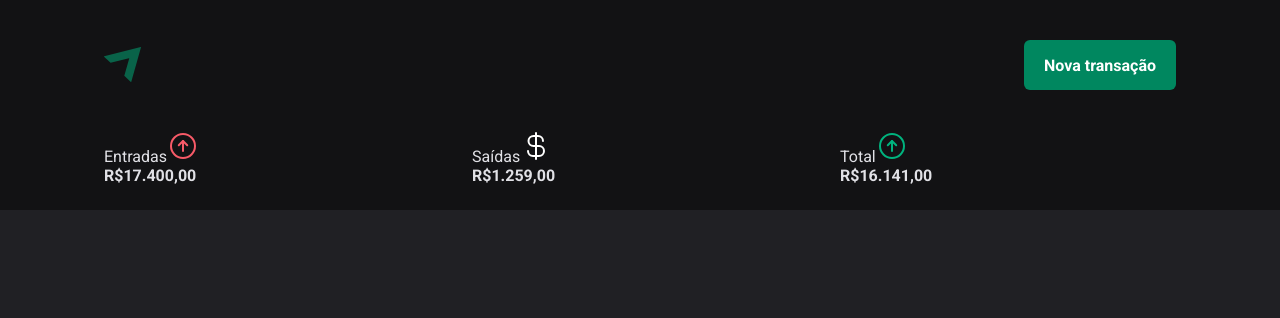
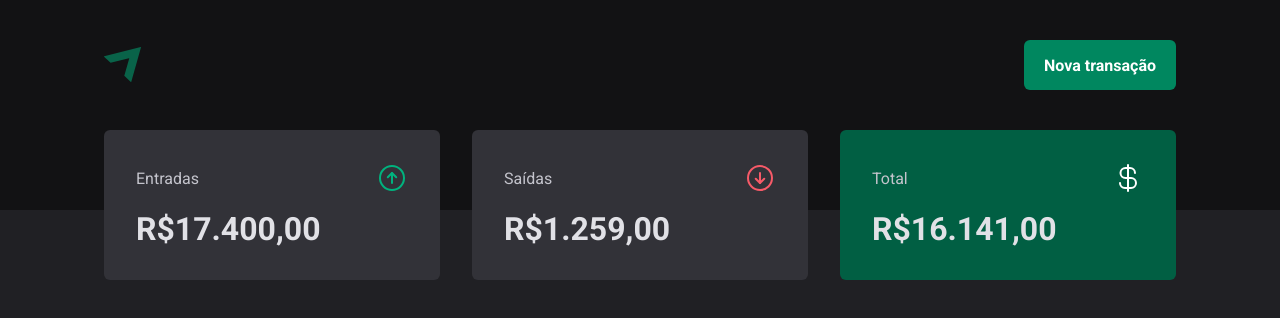
Before and after one commit to YasminFerrariDias/03-dt-money, a React (Vite) app: page / in a window 1280 px wide. Shown: the top 318 px of the page. Built offline with nearby package versions, Linux system fonts and the light colour scheme.

Commit message:
Finalizando o componente Summary

```diff
--- a/src/components/Summary/index.tsx
+++ b/src/components/Summary/index.tsx
@@ -1,4 +1,4 @@
-import { ArrowCircleUp, CurrencyDollar } from "phosphor-react";
+import { ArrowCircleDown, ArrowCircleUp, CurrencyDollar } from "phosphor-react";
 import { SummaryCard, SummaryContainer } from "./styled";
 
 export function Summary() {
@@ -7,7 +7,7 @@
       <SummaryCard>
         <header>
           <span>Entradas</span>
-          <ArrowCircleUp size={32} color='#f75a68' />
+          <ArrowCircleUp size={32} color='#00b37e' />
         </header>
         <strong>R$17.400,00</strong>
       </SummaryCard>
@@ -15,15 +15,15 @@
       <SummaryCard>
         <header>
           <span>Saídas</span>
-          <CurrencyDollar size={32} color='#fff' />
+          <ArrowCircleDown size={32} color='#f75a68' />
         </header>
         <strong>R$1.259,00</strong>
       </SummaryCard>
 
-      <SummaryCard>
+      <SummaryCard variant="green">
         <header>
           <span>Total</span>
-          <ArrowCircleUp size={32} color='#00b37e' />
+          <CurrencyDollar size={32} color='#fff' />
         </header>
         <strong>R$16.141,00</strong>
       </SummaryCard>
--- a/src/components/Summary/styled.ts
+++ b/src/components/Summary/styled.ts
@@ -1,4 +1,4 @@
-import styled from "styled-components";
+import styled, { css } from "styled-components";
 
 export const SummaryContainer = styled.section`
   width: 100%;
@@ -13,6 +13,29 @@
   margin-top: -5rem;
 `;
 
-export const SummaryCard = styled.div`
+interface SummaryCardProps {
+  variant?: 'green';
+}
 
+export const SummaryCard = styled.div<SummaryCardProps>`
+  background: ${props => props.theme['gray-600']};
+  border-radius: 6px;
+  padding: 2rem;
+
+  header {
+    display: flex;
+    align-items: center;
+    justify-content: space-between;
+    color: ${props => props.theme['gray-300']}
+  }
+
+  strong {
+    display: block;
+    margin-top: 1rem;
+    font-size: 2rem;
+  }
+
+  ${props => props.variant == 'green' && css`
+    background: ${props.theme['green-700']};
+  `}
 `;
```
